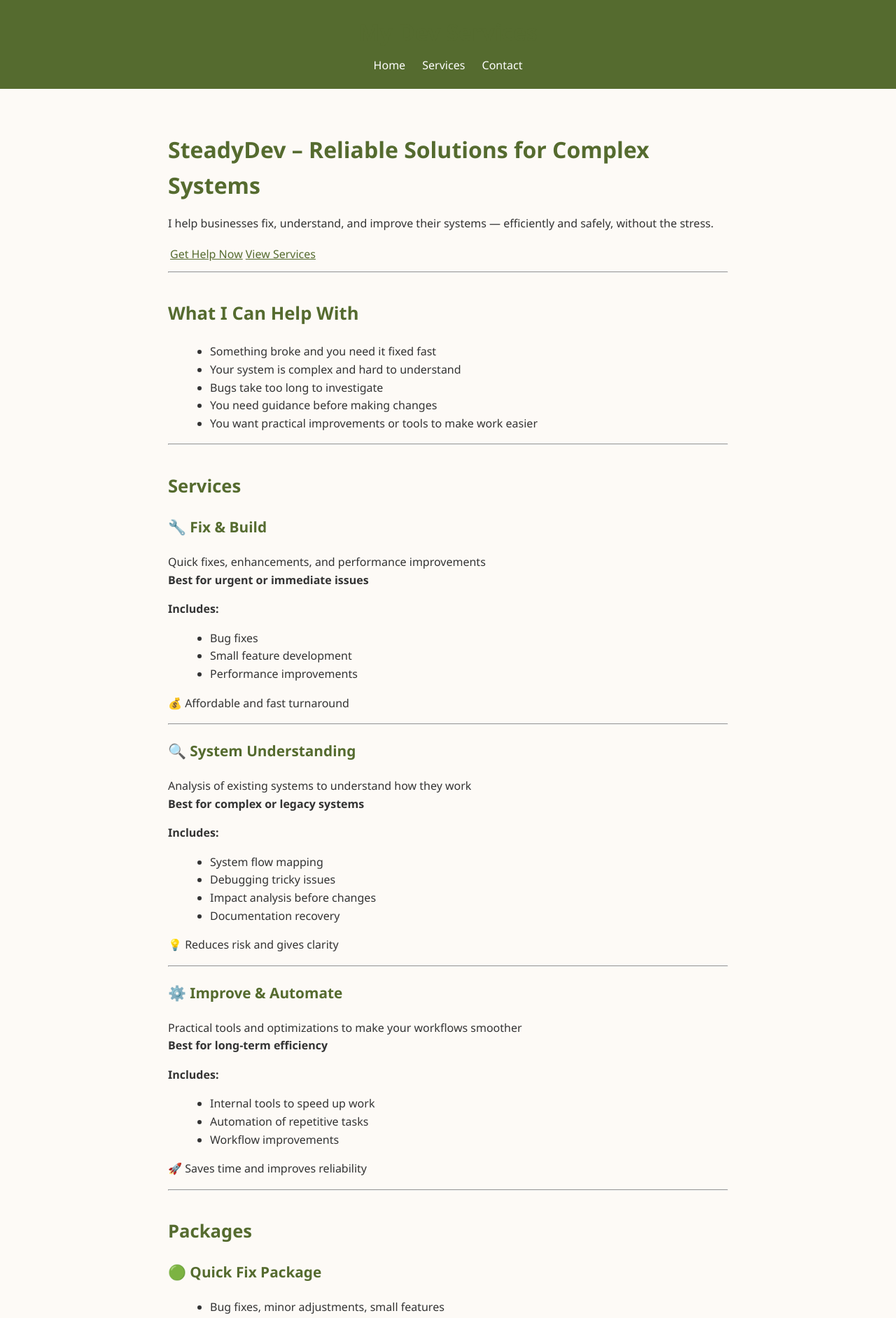
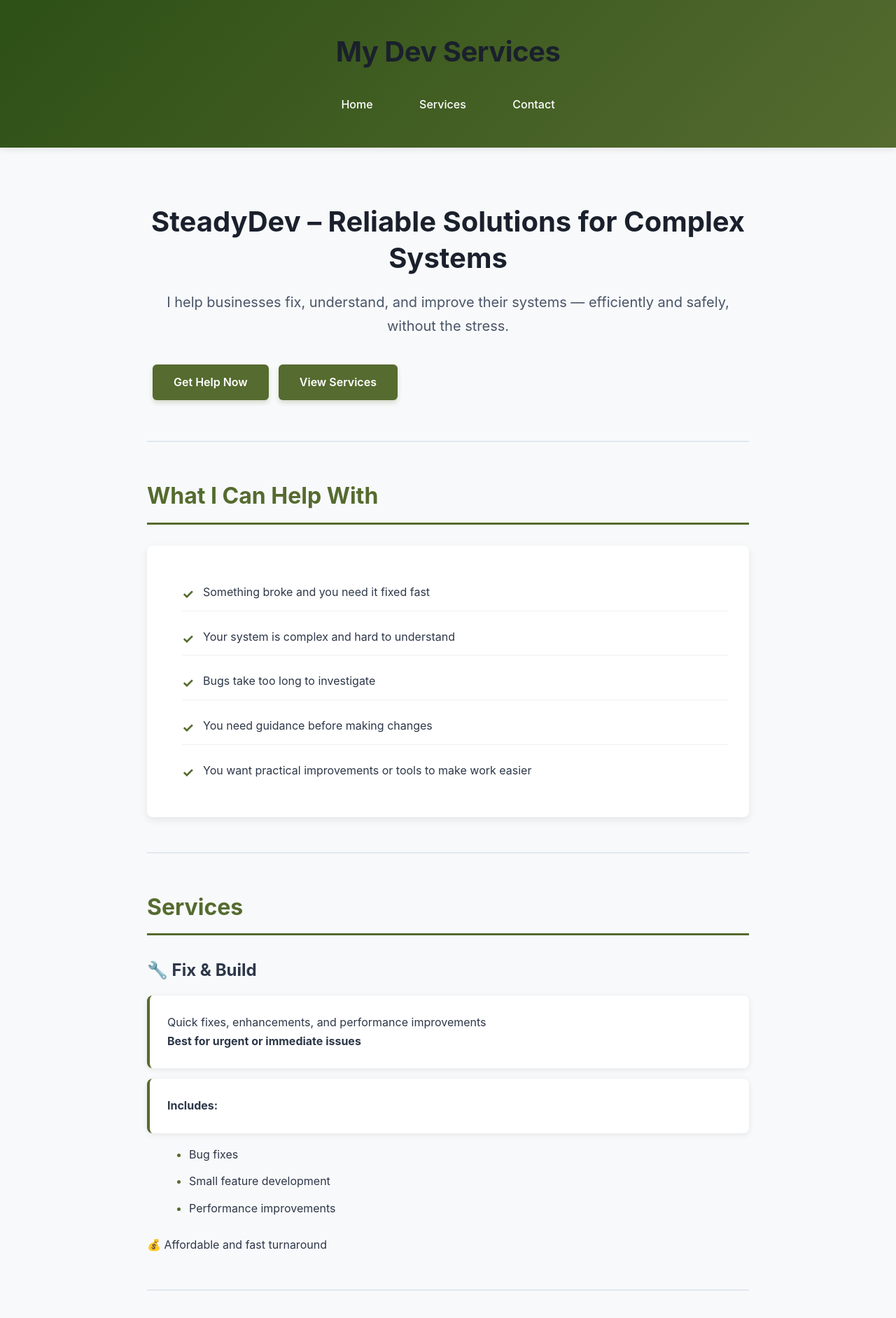
Before and after one commit to weihoongliew93-hub/SteadyDev, a Jekyll site: the page built from index.md, in a window 1280 px wide. Shown: the top 1884 px of the page at 70% size. Built offline with Jekyll 4.4.1, drawn with Linux system fonts in a browser that asks for light colours; some of the changed text lies outside the part shown.

Commit message:
-style the site

```diff
--- a/_layouts/default.html
+++ b/_layouts/default.html
@@ -6,6 +6,8 @@
   <title>{{ page.title }} - {{ site.title }}</title>
   <meta name="description" content="{{ site.description }}">
   <link rel="stylesheet" href="{{ '/assets/style.css' | relative_url }}">
+  <link rel="preconnect" href="https://fonts.googleapis.com">
+  <link rel="preconnect" href="https://fonts.gstatic.com" crossorigin>
 </head>
 <body>
   <header>
@@ -24,7 +26,8 @@
   </div>
 
   <footer>
-    <p>&copy; {{ 'now' | date: "%Y" }} {{ site.title }}. Reliable solutions. Clear guidance. Less stress.</p>
+    <p>&copy; {{ 'now' | date: "%Y" }} {{ site.title }}</p>
+    <p style="margin-top: 10px; font-style: italic; opacity: 0.9;">Reliable solutions. Clear guidance. Less stress.</p>
   </footer>
 </body>
 </html>
--- a/assets/style.css
+++ b/assets/style.css
@@ -1,100 +1,329 @@
-/* Base */
+/* Base & Typography */
+* {
+  box-sizing: border-box;
+}
+
 body {
-  font-family: 'Segoe UI', Tahoma, Geneva, Verdana, sans-serif;
-  line-height: 1.6;
+  font-family: -apple-system, BlinkMacSystemFont, 'Segoe UI', 'Roboto', 'Oxygen', 'Ubuntu', sans-serif;
+  line-height: 1.7;
   margin: 0;
   padding: 0;
-  background: #fdfaf6; /* warm, soft background */
-  color: #333;
+  background: #f8f9fa;
+  color: #2d3748;
+  font-size: 16px;
 }
 
 /* Container */
 .container {
-  max-width: 800px;
+  max-width: 900px;
   margin: auto;
-  padding: 20px;
+  padding: 40px 20px;
 }
 
 /* Header */
 header {
-  background: #556b2f; /* warm earthy green */
+  background: linear-gradient(135deg, #2d5016 0%, #556b2f 100%);
   color: white;
-  padding: 20px 0;
+  padding: 40px 20px;
   text-align: center;
+  box-shadow: 0 2px 10px rgba(0,0,0,0.1);
 }
 
 header h1 {
   margin: 0;
-  font-size: 2em;
-  font-weight: 600;
+  font-size: 2.5em;
+  font-weight: 700;
+  letter-spacing: -0.5px;
 }
 
 header nav {
-  margin-top: 10px;
+  margin-top: 20px;
 }
 
 header nav a {
   color: white;
   text-decoration: none;
-  margin: 0 10px;
+  margin: 0 15px;
   font-weight: 500;
-  transition: color 0.2s;
+  transition: all 0.3s ease;
+  padding: 8px 16px;
+  border-radius: 4px;
+  display: inline-block;
 }
 
 header nav a:hover {
-  color: #f0e68c; /* soft yellow highlight */
+  background: rgba(255,255,255,0.2);
+  transform: translateY(-2px);
+}
+
+/* Hero Section */
+main > h1:first-child {
+  font-size: 2.5em;
+  color: #1a202c;
+  text-align: center;
+  margin: 40px 0 20px;
+  line-height: 1.3;
+}
+
+main > p:first-of-type {
+  font-size: 1.25em;
+  text-align: center;
+  color: #4a5568;
+  margin-bottom: 30px;
+}
+
+/* Call-to-Action Buttons */
+main a[href^="#"] {
+  display: inline-block;
+  background: #556b2f;
+  color: white;
+  padding: 12px 30px;
+  border-radius: 6px;
+  text-decoration: none;
+  font-weight: 600;
+  transition: all 0.3s ease;
+  margin: 5px;
+  box-shadow: 0 4px 6px rgba(85, 107, 47, 0.2);
+}
+
+main a[href^="#"]:hover {
+  background: #3d4f21;
+  transform: translateY(-2px);
+  box-shadow: 0 6px 12px rgba(85, 107, 47, 0.3);
+}
+
+/* Center the CTA buttons */
+main > p:has(a[href^="#"]) {
+  text-align: center;
+  margin: 30px 0;
+}
+
+/* Section Dividers */
+hr {
+  border: none;
+  border-top: 2px solid #e2e8f0;
+  margin: 50px 0;
 }
 
 /* Headings */
 h1, h2, h3 {
-  color: #556b2f; /* consistent earthy green */
+  color: #1a202c;
+  font-weight: 700;
 }
 
-h1 {
-  font-size: 2em;
-  margin-bottom: 0.5em;
+main > h1 {
+  font-size: 2.5em;
+  margin: 50px 0 20px;
+  text-align: center;
 }
 
 h2 {
-  font-size: 1.6em;
-  margin-top: 1.5em;
+  font-size: 2em;
+  margin: 50px 0 30px;
+  padding-bottom: 10px;
+  border-bottom: 3px solid #556b2f;
+  color: #556b2f;
 }
 
 h3 {
-  font-size: 1.3em;
-  margin-top: 1em;
+  font-size: 1.5em;
+  margin: 30px 0 15px;
+  color: #2d3748;
+  display: flex;
+  align-items: center;
+  gap: 10px;
 }
 
-/* Main content */
-main {
-  padding: 20px 0;
+/* Service Cards */
+h3 + p,
+h3 + p + p {
+  background: white;
+  padding: 25px;
+  border-radius: 8px;
+  box-shadow: 0 2px 8px rgba(0,0,0,0.08);
+  margin: 15px 0;
+  border-left: 4px solid #556b2f;
+}
+
+h3 + p + p + p strong {
+  color: #556b2f;
+  font-size: 1.1em;
+}
+
+/* Package Cards - Enhanced */
+h2#packages ~ h3 {
+  background: linear-gradient(135deg, #556b2f 0%, #6b8e3a 100%);
+  color: white;
+  padding: 20px;
+  border-radius: 8px 8px 0 0;
+  margin-bottom: 0;
+  box-shadow: 0 2px 4px rgba(0,0,0,0.1);
+}
+
+h2#packages ~ h3 + ul {
+  background: white;
+  padding: 25px 25px 25px 45px;
+  margin: 0 0 30px 0;
+  border-radius: 0 0 8px 8px;
+  box-shadow: 0 4px 12px rgba(0,0,0,0.1);
+  border: 1px solid #e2e8f0;
+  border-top: none;
+}
+
+h2#packages ~ h3 + ul li {
+  margin: 12px 0;
+  line-height: 1.8;
 }
 
 /* Lists */
 ul, ol {
   margin-left: 20px;
-  margin-bottom: 1em;
+  margin-bottom: 1.5em;
+}
+
+ul li, ol li {
+  margin: 10px 0;
+  line-height: 1.8;
+}
+
+/* Bullet point styling */
+ul li::marker {
+  color: #556b2f;
+}
+
+/* What I Can Help With - special styling */
+h2:first-of-type + ul {
+  background: white;
+  padding: 30px 30px 30px 50px;
+  border-radius: 8px;
+  box-shadow: 0 4px 12px rgba(0,0,0,0.08);
+  list-style: none;
+  margin: 30px 0;
+}
+
+h2:first-of-type + ul li {
+  padding: 12px 0;
+  border-bottom: 1px solid #f0f0f0;
+  position: relative;
+  padding-left: 30px;
+}
+
+h2:first-of-type + ul li:last-child {
+  border-bottom: none;
+}
+
+h2:first-of-type + ul li::before {
+  content: "✓";
+  position: absolute;
+  left: 0;
+  color: #556b2f;
+  font-weight: bold;
+  font-size: 1.2em;
+}
+
+/* Why Work With Section */
+h2:has(+ ul li:last-child:contains("Focused")) + ul,
+section:has(h2 + ul) ul:last-of-type {
+  background: #f7fafc;
+  padding: 30px 30px 30px 50px;
+  border-radius: 8px;
+  border-left: 4px solid #556b2f;
+}
+
+/* Contact Section */
+h2[id="contact"] ~ p {
+  font-size: 1.1em;
+  text-align: center;
+  margin: 20px 0;
+}
+
+h2[id="contact"] ~ p strong {
+  display: block;
+  margin-top: 20px;
+  font-size: 1.2em;
+}
+
+h2[id="contact"] ~ blockquote {
+  background: linear-gradient(135deg, #556b2f 0%, #6b8e3a 100%);
+  color: white;
+  padding: 30px;
+  border-radius: 8px;
+  text-align: center;
+  font-size: 1.3em;
+  font-style: italic;
+  border-left: none;
+  margin: 40px 0;
+  box-shadow: 0 4px 12px rgba(85, 107, 47, 0.3);
+}
+
+blockquote {
+  border-left: 4px solid #556b2f;
+  padding-left: 20px;
+  margin: 20px 0;
+  color: #4a5568;
+  font-style: italic;
 }
 
 /* Links */
 a {
   color: #556b2f;
+  font-weight: 500;
+  transition: color 0.2s;
 }
 
 a:hover {
-  color: #8fbc8f; /* lighter green on hover */
+  color: #3d4f21;
+  text-decoration: underline;
 }
 
 /* Footer */
 footer {
-  background: #eee8d5; /* soft warm tone */
+  background: linear-gradient(135deg, #2d3748 0%, #1a202c 100%);
   text-align: center;
-  padding: 15px 0;
-  font-size: 0.9em;
-  color: #555;
+  padding: 30px 20px;
+  font-size: 0.95em;
+  color: #cbd5e0;
+  margin-top: 60px;
+  box-shadow: 0 -2px 10px rgba(0,0,0,0.1);
+}
+
+footer p {
+  margin: 0;
 }
 
 footer a {
-  color: #556b2f;
+  color: #9ae6b4;
   text-decoration: none;
 }
+
+footer a:hover {
+  color: #68d391;
+}
+
+/* Responsive Design */
+@media (max-width: 768px) {
+  header h1 {
+    font-size: 1.8em;
+  }
+
+  header nav a {
+    display: block;
+    margin: 10px 0;
+  }
+
+  main > h1:first-child {
+    font-size: 1.8em;
+  }
+
+  h2 {
+    font-size: 1.6em;
+  }
+
+  h3 {
+    font-size: 1.3em;
+  }
+
+  .container {
+    padding: 20px 15px;
+  }
+}
```
